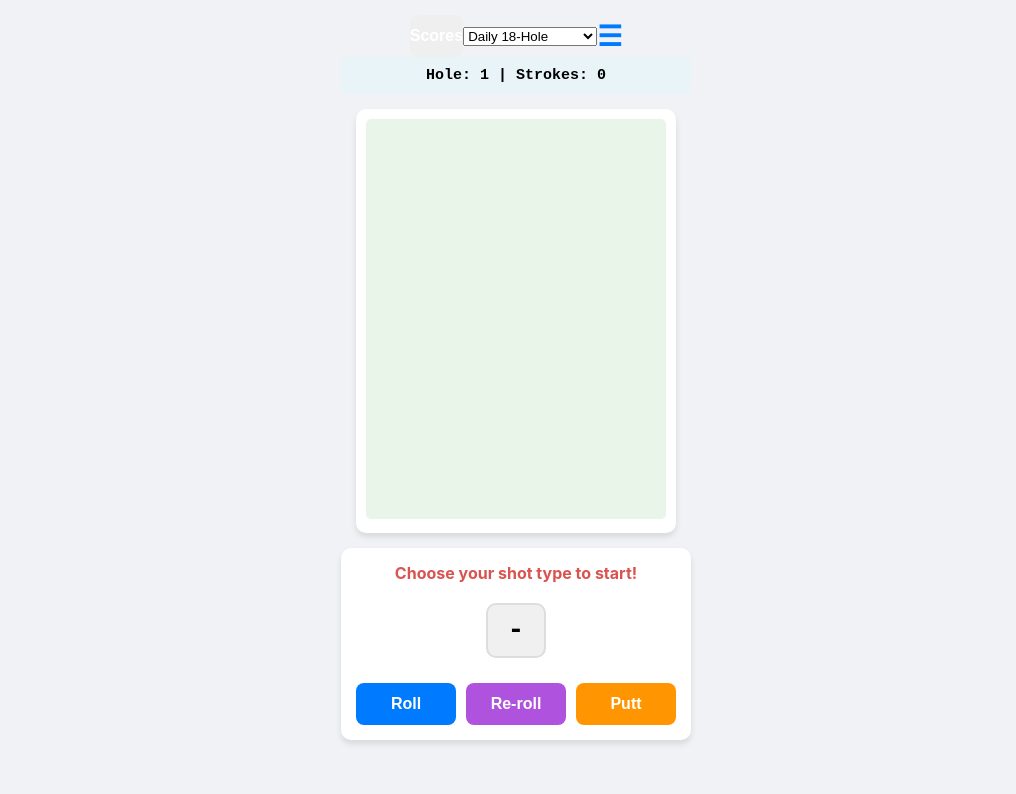
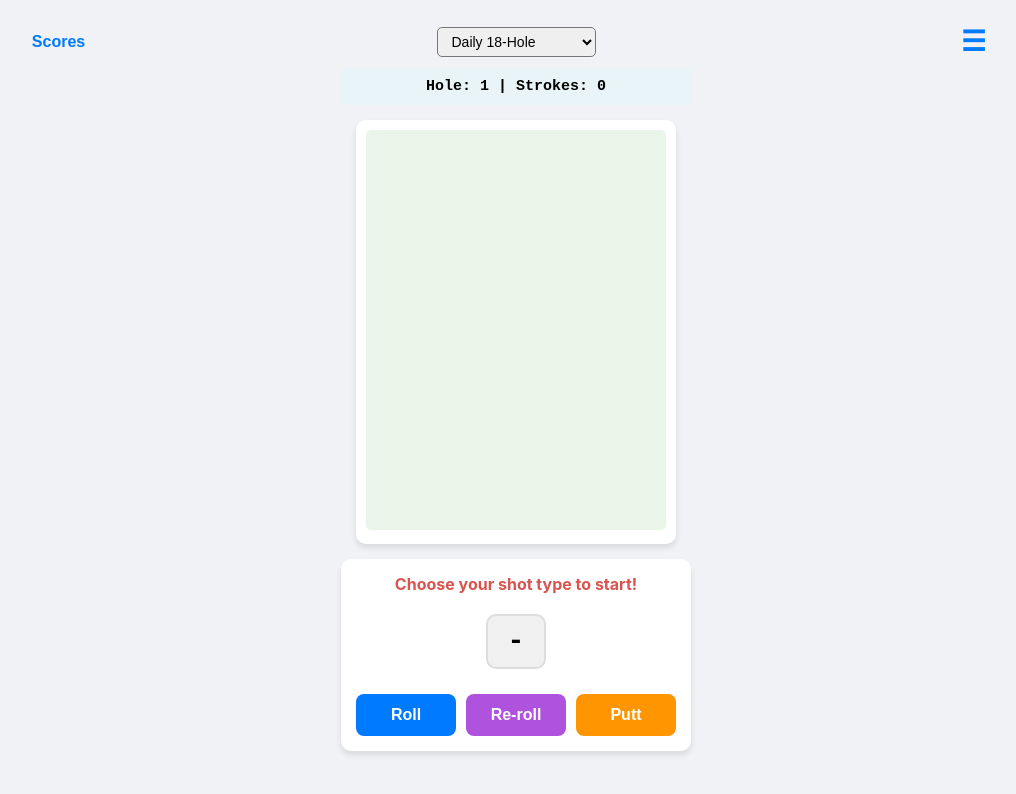
Before and after one commit to manthemanipulator/Paper-Golf, a plain HTML site: page index.html in a window 1280 px wide. Shown: the whole page, without its empty margins (124-1140 px from the left). Drawn offline with Linux system fonts and the light colour scheme.

Commit message:
Update index.html

```diff
--- a/index.html
+++ b/index.html
@@ -83,14 +83,24 @@
 </head>
 <body>
 
-    <div class="top-nav" style="display: flex; justify-content: space-between; align-items: center;">
-        <button id="viewScoresBtn" class="nav-btn" onclick="toggleScores(true)" style="margin-left: 10px;">Scores</button>
-        <select id="modeSelect" class="mode-select" style="margin: 0 auto;">
-            <option value="daily">Daily 18-Hole</option>
-            <option value="random">Random 18-Hole</option>
-            <option value="casual">Casual (Free Play)</option>
-        </select>
-        <button class="hamburger-btn" onclick="toggleMenu(true)" style="margin-right: 10px;">&#9776;</button>
+    <div class="top-nav" style="display: flex; justify-content: space-between; align-items: center; width: 100%; padding: 10px 0;">
+
+        <div style="flex: 1; display: flex; justify-content: flex-start; padding-left: 15px;">
+            <button id="viewScoresBtn" onclick="toggleScores(true)" style="background: none; border: none; color: #007aff; font-weight: bold; font-size: 16px; cursor: pointer; padding: 0;">Scores</button>
+        </div>
+
+        <div style="flex: 2; display: flex; justify-content: center;">
+            <select id="modeSelect" class="mode-select" style="margin: 0; padding: 5px 10px; border-radius: 5px; font-size: 14px;">
+                <option value="daily">Daily 18-Hole</option>
+                <option value="random">Random 18-Hole</option>
+                <option value="casual">Casual (Free Play)</option>
+            </select>
+        </div>
+
+        <div style="flex: 1; display: flex; justify-content: flex-end; padding-right: 15px;">
+            <button class="hamburger-btn" onclick="toggleMenu(true)" style="font-size: 28px; cursor: pointer; border: none; background: none; color: #007aff; padding: 0; margin: 0;">&#9776;</button>
+        </div>
+
     </div>
 
   <div id="scoreboard" style="text-align: center; font-family: monospace; font-weight: bold; font-size: 15px; white-space: nowrap; margin-bottom: 15px; background-color: #e8f4f8; padding: 10px 5px; border-radius: 5px; width: 100%; max-width: 350px; box-sizing: border-box;">
```
